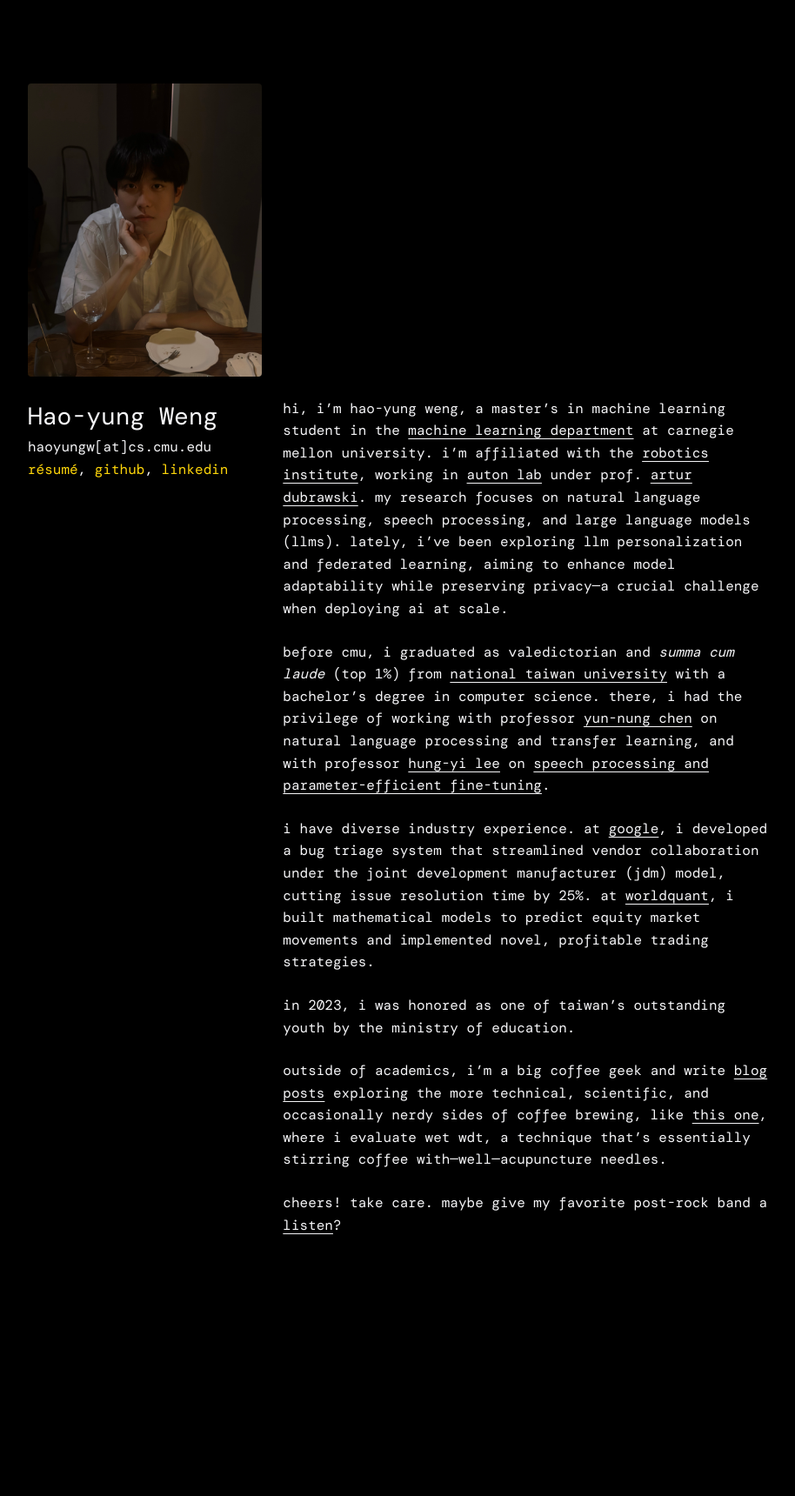
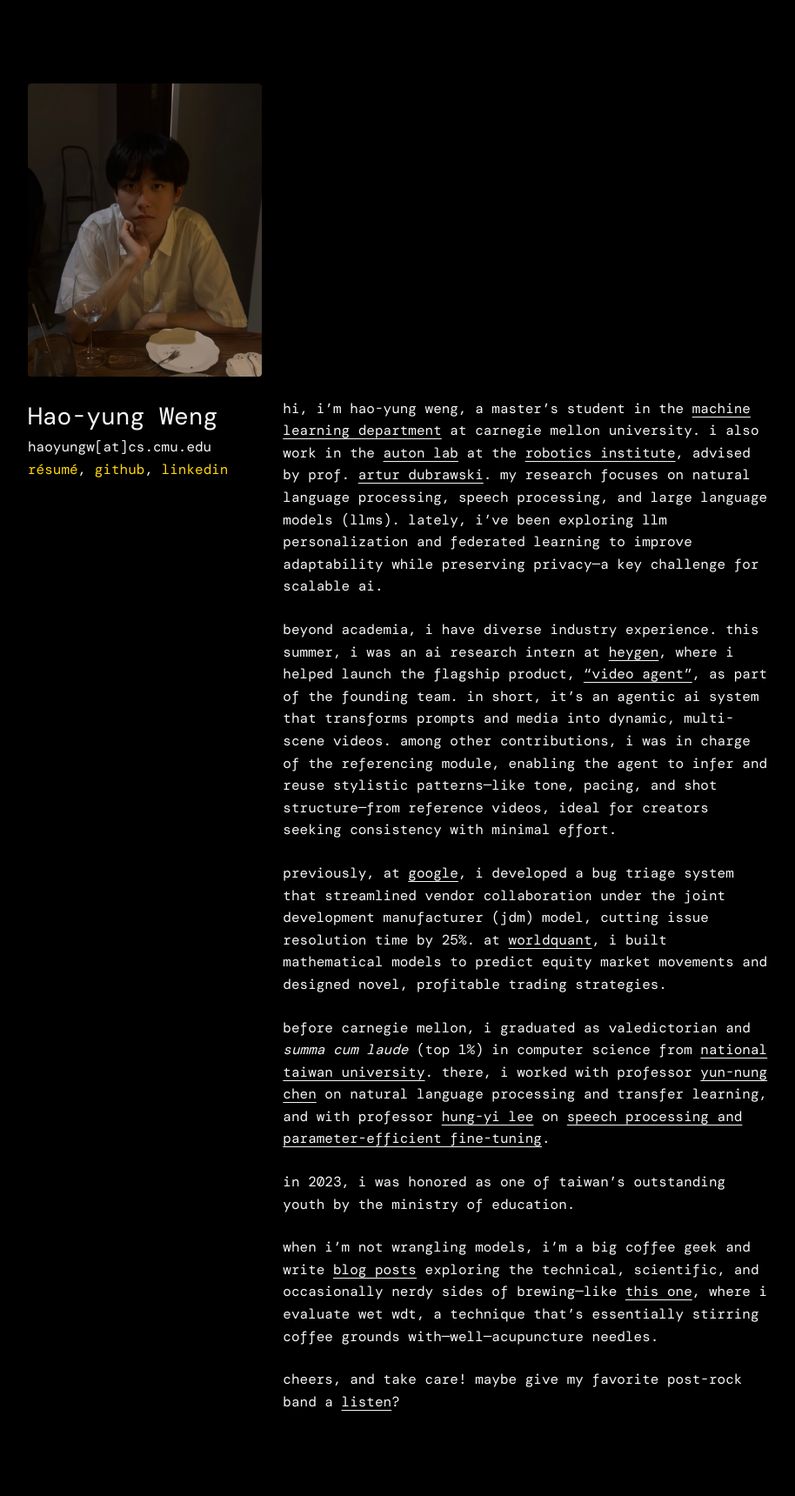
Before and after one commit to haoyungweng/haoyungweng.github.io, a Jekyll site: the page built from index.md, in a window 1280 px wide. Shown: the whole page at 87% size, without its empty margins (180-1094 px from the left). Built offline with Jekyll 4.4.1, drawn with Linux system fonts in a browser that asks for light colours; before the commit the page ends 1517 px from its top, so only the background shows below that.

Commit message:
update content

```diff
--- a/index.md
+++ b/index.md
@@ -2,14 +2,16 @@
 layout: home
 ---
 
-Hi, I’m Hao-yung Weng, a Master's in Machine Learning student in the [Machine Learning Department](https://www.ml.cmu.edu/) at Carnegie Mellon University. I'm affiliated with the [Robotics Institute](https://www.ri.cmu.edu/), working in [Auton Lab](https://autonlab.org/) under Prof. [Artur Dubrawski](https://www.ri.cmu.edu/ri-faculty/artur-w-dubrawski/). My research focuses on natural language processing, speech processing, and large language models (LLMs). Lately, I’ve been exploring LLM personalization and federated learning, aiming to enhance model adaptability while preserving privacy—a crucial challenge when deploying AI at scale.
+Hi, I’m Hao-yung Weng, a Master's student in the [Machine Learning Department](https://www.ml.cmu.edu/) at Carnegie Mellon University. I also work in the [Auton Lab](https://autonlab.org/) at the [Robotics Institute](https://www.ri.cmu.edu/), advised by Prof. [Artur Dubrawski](https://www.ri.cmu.edu/ri-faculty/artur-w-dubrawski/). My research focuses on natural language processing, speech processing, and large language models (LLMs). Lately, I’ve been exploring LLM personalization and federated learning to improve adaptability while preserving privacy—a key challenge for scalable AI.
 
-Before CMU, I graduated as valedictorian and *summa cum laude* (top 1%) from [National Taiwan University](https://www.ntu.edu.tw/english/) with a bachelor's degree in computer science. There, I had the privilege of working with Professor [Yun-Nung Chen](https://www.csie.ntu.edu.tw/~yvchen/) on natural language processing and transfer learning, and with Professor [Hung-yi Lee](https://speech.ee.ntu.edu.tw/~hylee/index.php) on [speech processing and parameter-efficient fine-tuning](https://arxiv.org/abs/2401.02122).
+Beyond academia, I have diverse industry experience. This summer, I was an AI Research Intern at [HeyGen](https://www.heygen.com/), where I helped launch the flagship product, ["Video Agent"](https://www.youtube.com/watch?v=k3ZItY0S57k), as part of the founding team. In short, it’s an agentic AI system that transforms prompts and media into dynamic, multi-scene videos. Among other contributions, I was in charge of the referencing module, enabling the agent to infer and reuse stylistic patterns—like tone, pacing, and shot structure—from reference videos, ideal for creators seeking consistency with minimal effort.
 
-I have diverse industry experience. At [Google](https://about.google/), I developed a bug triage system that streamlined vendor collaboration under the Joint Development Manufacturer (JDM) model, cutting issue resolution time by 25%. At [WorldQuant](https://www.worldquant.com/), I built mathematical models to predict equity market movements and implemented novel, profitable trading strategies.
+Previously, at [Google](https://about.google/), I developed a bug triage system that streamlined vendor collaboration under the Joint Development Manufacturer (JDM) model, cutting issue resolution time by 25%. At [WorldQuant](https://www.worldquant.com/), I built mathematical models to predict equity market movements and designed novel, profitable trading strategies.
+
+Before Carnegie Mellon, I graduated as valedictorian and *summa cum laude* (top 1%) in computer science from [National Taiwan University](https://www.ntu.edu.tw/english/). There, I worked with Professor [Yun-Nung Chen](https://www.csie.ntu.edu.tw/~yvchen/) on natural language processing and transfer learning, and with Professor [Hung-yi Lee](https://speech.ee.ntu.edu.tw/~hylee/index.php) on [speech processing and parameter-efficient fine-tuning](https://arxiv.org/abs/2401.02122).
 
 In 2023, I was honored as one of Taiwan's Outstanding Youth by the Ministry of Education.
 
-Outside of academics, I'm a big coffee geek and write [blog posts](https://whycoffee.blog/en) exploring the more technical, scientific, and occasionally nerdy sides of coffee brewing, like [this one](https://whycoffee.blog/en/articles/Wet-WDT-A-Re-Evaluation), where I evaluate Wet WDT, a technique that's essentially stirring coffee with—well—acupuncture needles.
+When I’m not wrangling models, I'm a big coffee geek and write [blog posts](https://whycoffee.blog/en) exploring the technical, scientific, and occasionally nerdy sides of brewing—like [this one](https://whycoffee.blog/en/articles/Wet-WDT-A-Re-Evaluation), where I evaluate Wet WDT, a technique that’s essentially stirring coffee grounds with—well—acupuncture needles.
 
-Cheers! Take care. Maybe give my favorite post-rock band a [listen](https://youtu.be/0lKahceY8qg)?
+Cheers, and take care! Maybe give my favorite post-rock band a [listen](https://youtu.be/0lKahceY8qg)?
```
Also changed, not shown: 1 other file.
